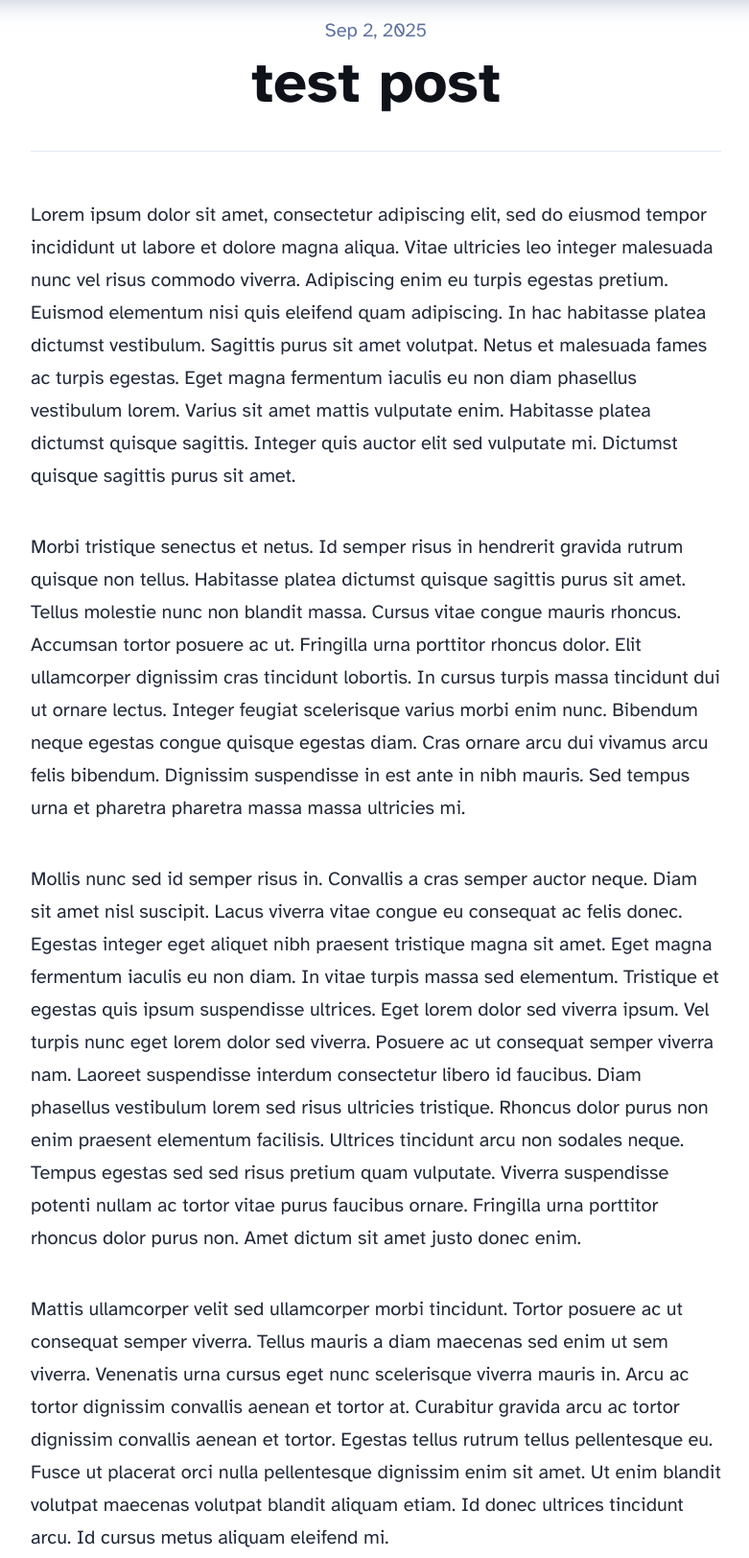
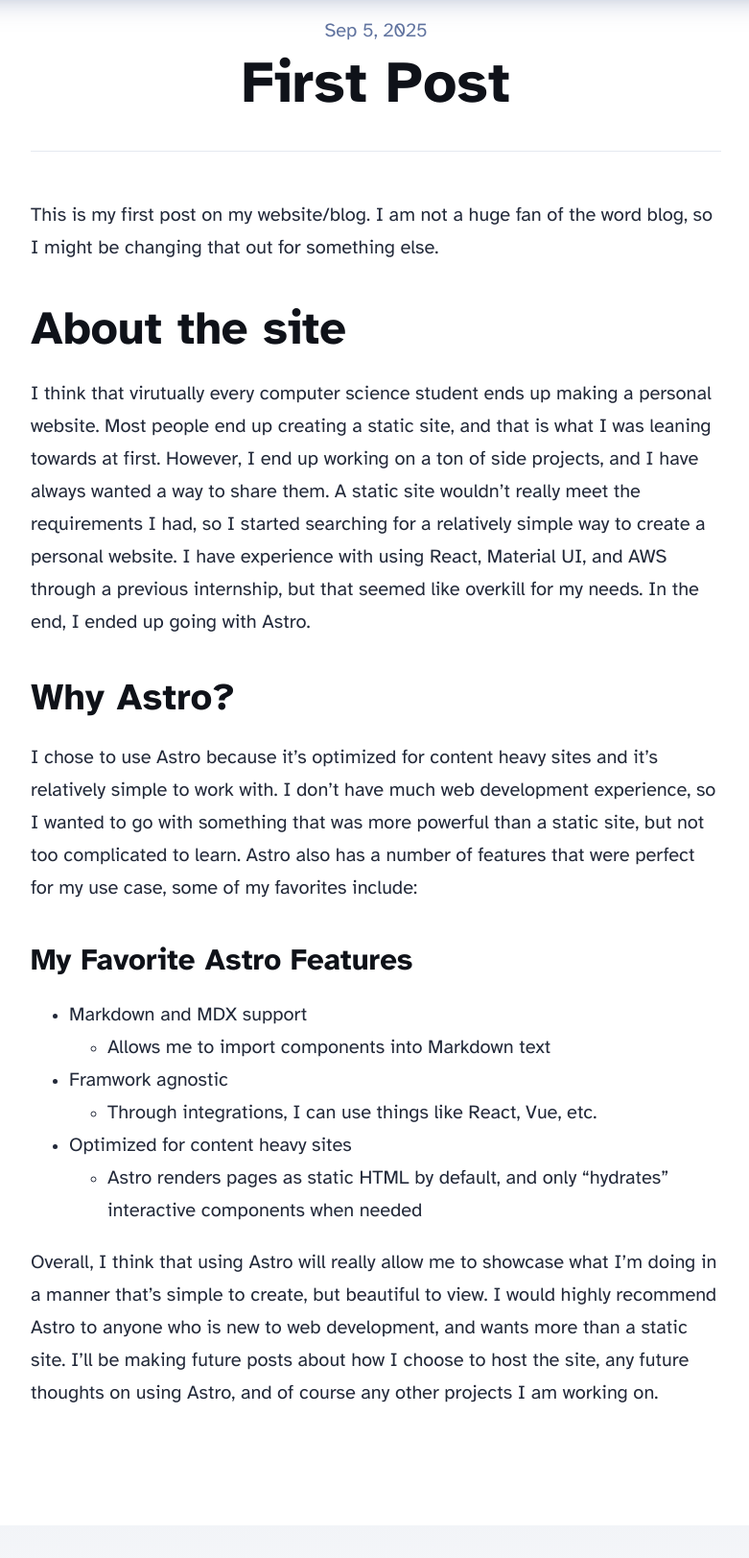
Before and after one commit to aaravchowbey/aaravWebsite, an Astro site in the folder visible-venus/: page /blog/aarav-first-post in a window 1280 px wide. Shown: the part 665-2288 px from the top of the page at 96% size, without its empty margins (248-1029 px from the left). Built offline with nearby package versions, Linux system fonts and the light colour scheme; Astro itself is replaced by a stand-in of ours.

Commit message:
Finished first post, changed thumbnail for first post

```diff
--- a/visible-venus/src/consts.ts
+++ b/visible-venus/src/consts.ts
@@ -2,4 +2,4 @@
 // You can import this data from anywhere in your site by using the `import` keyword.
 
 export const SITE_TITLE = 'Aarav Chowbey';
-export const SITE_DESCRIPTION = 'Welcome to my website!';
+export const SITE_DESCRIPTION = 'My personal website/blog where you can find my resume and project updates.';
--- a/visible-venus/src/content/blog/aarav-first-post.md
+++ b/visible-venus/src/content/blog/aarav-first-post.md
@@ -1,16 +1,24 @@
 ---
-title: 'test post'
-description: 'testing out using md to make a post'
-pubDate: 'Sept 02 2025'
-heroImage: '../../assets/blog-placeholder-3.jpg'
+title: 'First Post'
+description: 'Testing out how to make a post'
+pubDate: 'Sept 05 2025'
+heroImage: '../../assets/hashtag-one.jpg'
 ---
 
-Lorem ipsum dolor sit amet, consectetur adipiscing elit, sed do eiusmod tempor incididunt ut labore et dolore magna aliqua. Vitae ultricies leo integer malesuada nunc vel risus commodo viverra. Adipiscing enim eu turpis egestas pretium. Euismod elementum nisi quis eleifend quam adipiscing. In hac habitasse platea dictumst vestibulum. Sagittis purus sit amet volutpat. Netus et malesuada fames ac turpis egestas. Eget magna fermentum iaculis eu non diam phasellus vestibulum lorem. Varius sit amet mattis vulputate enim. Habitasse platea dictumst quisque sagittis. Integer quis auctor elit sed vulputate mi. Dictumst quisque sagittis purus sit amet.
+This is my first post on my website/blog. I am not a huge fan of the word blog, so I might be changing that out for something else.
 
-Morbi tristique senectus et netus. Id semper risus in hendrerit gravida rutrum quisque non tellus. Habitasse platea dictumst quisque sagittis purus sit amet. Tellus molestie nunc non blandit massa. Cursus vitae congue mauris rhoncus. Accumsan tortor posuere ac ut. Fringilla urna porttitor rhoncus dolor. Elit ullamcorper dignissim cras tincidunt lobortis. In cursus turpis massa tincidunt dui ut ornare lectus. Integer feugiat scelerisque varius morbi enim nunc. Bibendum neque egestas congue quisque egestas diam. Cras ornare arcu dui vivamus arcu felis bibendum. Dignissim suspendisse in est ante in nibh mauris. Sed tempus urna et pharetra pharetra massa massa ultricies mi.
+## About the site
+I think that virutually every computer science student ends up making a personal website. Most people end up creating a static site, and that is what I was leaning towards at first. However, I end up working on a ton of side projects, and I have always wanted a way to share them. A static site wouldn't really meet the requirements I had, so I started searching for a relatively simple way to create a personal website. I have experience with using React, Material UI, and AWS through a previous internship, but that seemed like overkill for my needs. In the end, I ended up going with Astro.
 
-Mollis nunc sed id semper risus in. Convallis a cras semper auctor neque. Diam sit amet nisl suscipit. Lacus viverra vitae congue eu consequat ac felis donec. Egestas integer eget aliquet nibh praesent tristique magna sit amet. Eget magna fermentum iaculis eu non diam. In vitae turpis massa sed elementum. Tristique et egestas quis ipsum suspendisse ultrices. Eget lorem dolor sed viverra ipsum. Vel turpis nunc eget lorem dolor sed viverra. Posuere ac ut consequat semper viverra nam. Laoreet suspendisse interdum consectetur libero id faucibus. Diam phasellus vestibulum lorem sed risus ultricies tristique. Rhoncus dolor purus non enim praesent elementum facilisis. Ultrices tincidunt arcu non sodales neque. Tempus egestas sed sed risus pretium quam vulputate. Viverra suspendisse potenti nullam ac tortor vitae purus faucibus ornare. Fringilla urna porttitor rhoncus dolor purus non. Amet dictum sit amet justo donec enim.
+### Why Astro?
+I chose to use Astro because it's optimized for content heavy sites and it's relatively simple to work with. I don't have much web development experience, so I wanted to go with something that was more powerful than a static site, but not too complicated to learn. Astro also has a number of features that were perfect for my use case, some of my favorites include:
 
-Mattis ullamcorper velit sed ullamcorper morbi tincidunt. Tortor posuere ac ut consequat semper viverra. Tellus mauris a diam maecenas sed enim ut sem viverra. Venenatis urna cursus eget nunc scelerisque viverra mauris in. Arcu ac tortor dignissim convallis aenean et tortor at. Curabitur gravida arcu ac tortor dignissim convallis aenean et tortor. Egestas tellus rutrum tellus pellentesque eu. Fusce ut placerat orci nulla pellentesque dignissim enim sit amet. Ut enim blandit volutpat maecenas volutpat blandit aliquam etiam. Id donec ultrices tincidunt arcu. Id cursus metus aliquam eleifend mi.
+#### My Favorite Astro Features
+- Markdown and MDX support
+    - Allows me to import components into Markdown text
+- Framwork agnostic
+    - Through integrations, I can use things like React, Vue, etc.
+- Optimized for content heavy sites
+    - Astro renders pages as static HTML by default, and only "hydrates" interactive components when needed
 
-Tempus quam pellentesque nec nam aliquam sem. Risus at ultrices mi tempus imperdiet. Id porta nibh venenatis cras sed felis eget velit. Ipsum a arcu cursus vitae. Facilisis magna etiam tempor orci eu lobortis elementum. Tincidunt dui ut ornare lectus sit. Quisque non tellus orci ac. Blandit libero volutpat sed cras. Nec tincidunt praesent semper feugiat nibh sed pulvinar proin gravida. Egestas integer eget aliquet nibh praesent tristique magna.
+Overall, I think that using Astro will really allow me to showcase what I'm doing in a manner that's simple to create, but beautiful to view. I would highly recommend Astro to anyone who is new to web development, and wants more than a static site. I'll be making future posts about how I choose to host the site, any future thoughts on using Astro, and of course any other projects I am working on.
```
Also changed, not shown: visible-venus/src/assets/hashtag-one.jpg (added).
